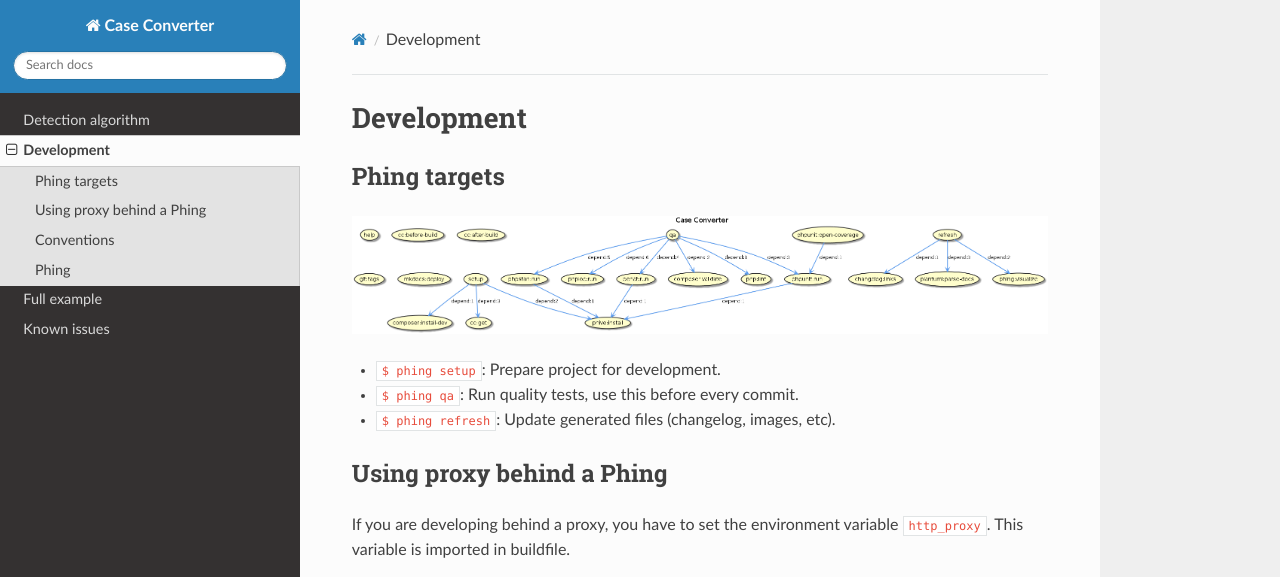
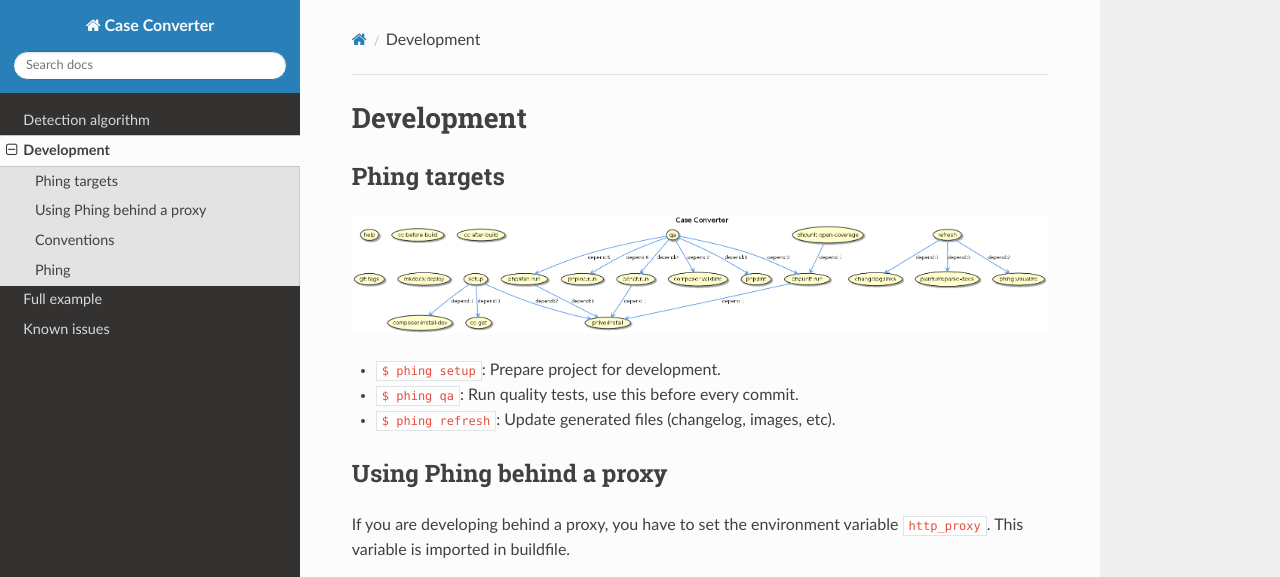
Before and after one commit to jawira/case-converter, an MkDocs documentation site: the page built from docs/dev.md, in a window 1280 px wide and 1151 px high. Shown: the top 577 px of the window. Built offline with MkDocs 1.6.1, drawn with Linux system fonts in a browser that asks for light colours; nearby versions of some CDN libraries; part of the change alters nothing that is shown.

Commit message:
Reordering docs #34

```diff
--- a/docs/dev.md
+++ b/docs/dev.md
@@ -6,12 +6,11 @@ Phing targets
 
 [![Phing targets](./build.png "Phing targets")](./build.png)
 
-
 - `$ phing setup`: Prepare project for development.
 - `$ phing qa`: Run quality tests, use this before every commit.
 - `$ phing refresh`: Update generated files (changelog, images, etc).
 
-Using proxy behind a Phing
+Using Phing behind a proxy
 --------------------------
 
 If you are developing behind a proxy, you have to set the environment
@@ -22,10 +21,10 @@ Conventions
 
 This project adheres to:
 
-- [git-flow](https://github.com/petervanderdoes/gitflow-avh)
-- [Semantic Versioning](http://semver.org/)
-- [Keep a changelog](http://keepachangelog.com/en/1.0.0/)
-- [pds/skeleton](https://github.com/php-pds/skeleton)
+- [git-flow]
+- [Semantic Versioning]
+- [Keep a changelog]
+- [pds/skeleton]
 
 Phing
 -----
@@ -35,5 +34,9 @@ To use Phing tasks you need to previously install:
 - [Phive]
 - [mkdocs]
 
+[git-flow]: https://github.com/petervanderdoes/gitflow-avh
+[Keep a changelog]: http://keepachangelog.com/en/1.0.0/
+[mkdocs]: https://www.mkdocs.org/#installation
+[pds/skeleton]: https://github.com/php-pds/skeleton
 [Phive]: https://phar.io/
-[mkdocs]: https://www.mkdocs.org/#installation
+[Semantic Versioning]: http://semver.org/
```
